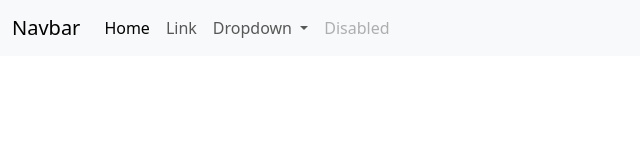
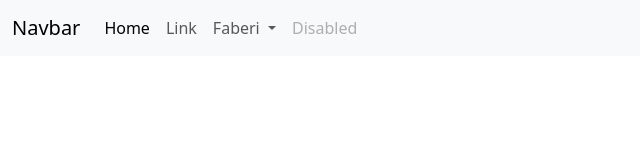
Before and after one commit to MatteoFabianiMeucci/prova_gestione, a plain HTML site: page index.html in a window 1280 px wide. Shown: the full height of the page, 0-640 px from the left. Drawn offline with nearby package versions, Linux system fonts and the light colour scheme.

Commit message:
fix dropdown menu

```diff
--- a/index.html
+++ b/index.html
@@ -24,7 +24,7 @@
               </li>
               <li class="nav-item dropdown">
                 <a class="nav-link dropdown-toggle" href="#" role="button" data-bs-toggle="dropdown" aria-expanded="false">
-                  Dropdown
+                  Faberi
                 </a>
                 <ul class="dropdown-menu">
                   <li><a class="dropdown-item" href="#">Action</a></li>
```
